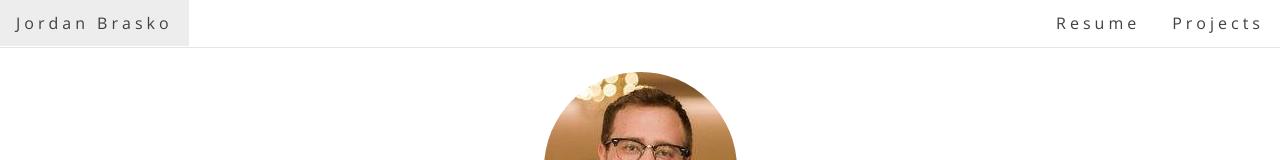
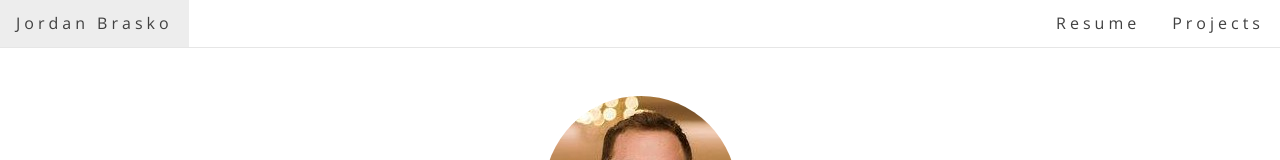
Before and after one commit to jbrasko2/jordan-brasko-portfolio, a React (Create React App) app: page /#/ in a window 1280 px wide. Shown: the top 160 px of the page. Built offline with nearby package versions, Linux system fonts and the light colour scheme.

Commit message:
remove App.css, fix navbar spacing, wrap all components in App div, update home padding

```diff
--- a/src/App.css
+++ /dev/null
@@ -1,38 +0,0 @@
-.App {
-  text-align: center;
-}
-
-.App-logo {
-  height: 40vmin;
-  pointer-events: none;
-}
-
-@media (prefers-reduced-motion: no-preference) {
-  .App-logo {
-    animation: App-logo-spin infinite 20s linear;
-  }
-}
-
-.App-header {
-  background-color: #282c34;
-  min-height: 100vh;
-  display: flex;
-  flex-direction: column;
-  align-items: center;
-  justify-content: center;
-  font-size: calc(10px + 2vmin);
-  color: white;
-}
-
-.App-link {
-  color: #61dafb;
-}
-
-@keyframes App-logo-spin {
-  from {
-    transform: rotate(0deg);
-  }
-  to {
-    transform: rotate(360deg);
-  }
-}
--- a/src/App.js
+++ b/src/App.js
@@ -9,10 +9,8 @@ import Projects from './containers/Projects'
 class App extends Component {
   render () {
     return (
-      <>
         <div className="App">
           <NavBar />
-        </div>
 
           <Switch>
             <Route exact path='/' component={Home} />
@@ -20,7 +18,7 @@ class App extends Component {
           </Switch>
 
           <GlobalStyles />
-      </>
+        </div>
     )
   }
 }
--- a/src/components/Home.js
+++ b/src/components/Home.js
@@ -41,7 +41,7 @@ const Home = () => {
 }
 
 const Wrapper = styled.div`
-    padding: 48px 0;
+    padding: 24px 0;
     overflow: hidden;
 
     @media (max-width: 740px) {
--- a/src/components/NavBar.js
+++ b/src/components/NavBar.js
@@ -28,17 +28,12 @@ const NavBar = () => {
                 <Link to='/projects'>
                     <LinkButton>Projects</LinkButton>
                 </Link>
-                <Link to='/contact'>
-                    <LinkButton>Contact</LinkButton>
-                </Link>
             </RightWrapperSmall>
         </>
     )
 }
 
 const Wrapper = styled.nav`
-    position: fixed;
-    top: 0;
     width: 100vw;
     height: 48px;
     background-color: hsl(0, 0%, 100%);
@@ -47,12 +42,14 @@ const Wrapper = styled.nav`
 
 const LeftWrapper = styled.div`
     float: left;
-    height: 48px;
+    height: 100%;
+
+    @media (max-width: 740px) {
+        float: none;
+    }
 
     a {
         height: 100%;
-        font-size: 1rem;
-        text-decoration: none;
         color: hsl(0, 0%, 25%);
 
         @media (max-width: 740px) {
@@ -67,9 +64,9 @@ const LeftWrapper = styled.div`
 
 const RightWrapperLarge = styled.div`
     float: right;
+    height: 100%;
 
     a {
-        text-decoration: none;
         color: hsl(0, 0%, 25%);
 
         @media (max-width: 740px) {
@@ -96,9 +93,9 @@ const RightWrapperSmall = styled.div`
 
 const LinkButton = styled.div`
     display: inline-block;
+    height: 100%;
     padding: .75rem 1rem;
     letter-spacing: .25rem;
-
     &:hover {
         background-color: #ededed;
     }
```
Lines whose indentation alone changed are shown as unchanged.
